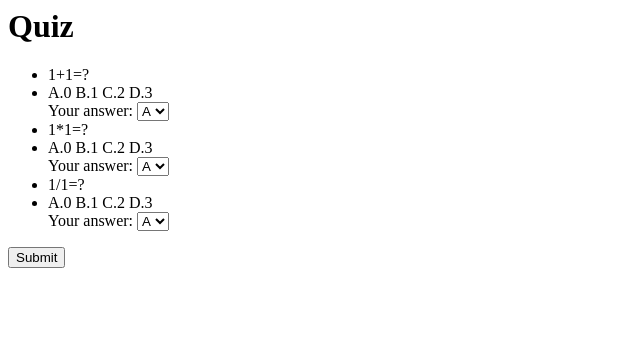
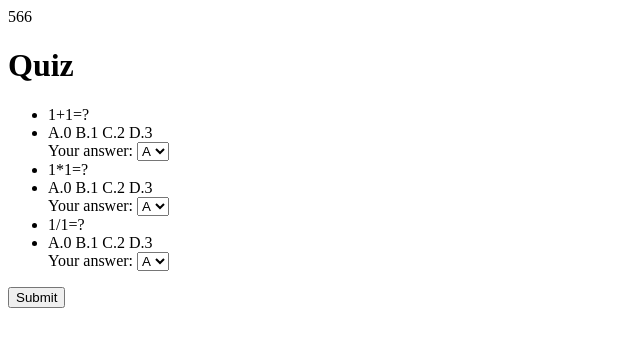
Before and after one commit to gracesy23/COMP3297, a Django app: page /learner/course/module/quiz/1/1/1/1 in a window 1280 px wide. Shown: the top 347 px of the page, without its empty margins (0-640 px from the left). Run offline with Django 3.2, Linux system fonts and the light colour scheme; data comes from the database, SQL or seed files in the repository.

Commit message:
Update quiz.html

```diff
--- a/ICE/templates/quiz.html
+++ b/ICE/templates/quiz.html
@@ -1,7 +1,7 @@
 <DOCTYPE! html>
 <html lang="en">
 <head>
-  <meta charset="utf-8">
+  <meta charset="utf-8">566
   <title>Quiz</title>
 </head>
 <body>
@@ -17,7 +17,7 @@
     <li>{{q.question}}</li>
     <li>A.{{q.choiceA}}    B.{{q.choiceB}}    C.{{q.choiceC}}    D.{{q.choiceD}}</li>
 	Your answer: <select name="ansTo{{q.questionID}}">
-   	<option value="choiceA">A</option>
+  <option value="choiceA">A</option>
 	<option value="choiceB">B</option>
 	<option value="choiceC">C</option>
 	<option value="choiceD">D</option>
```
